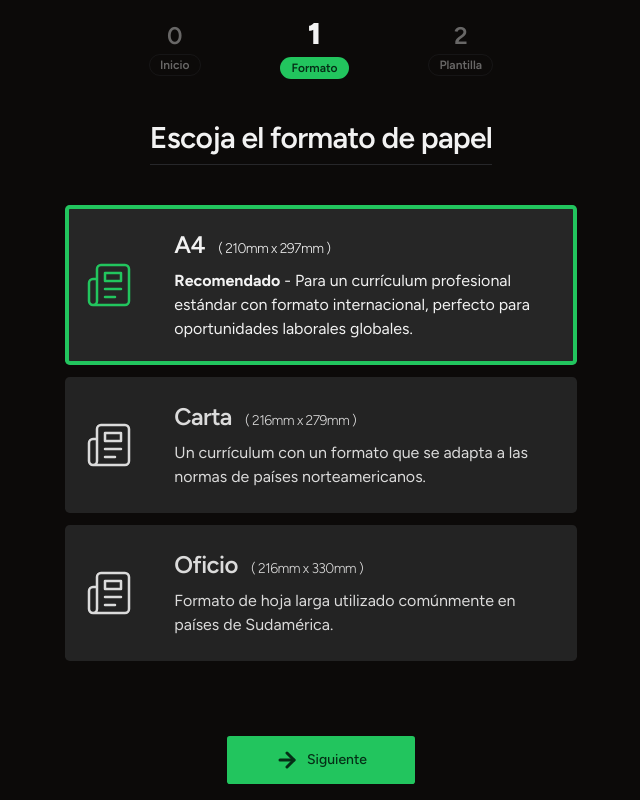
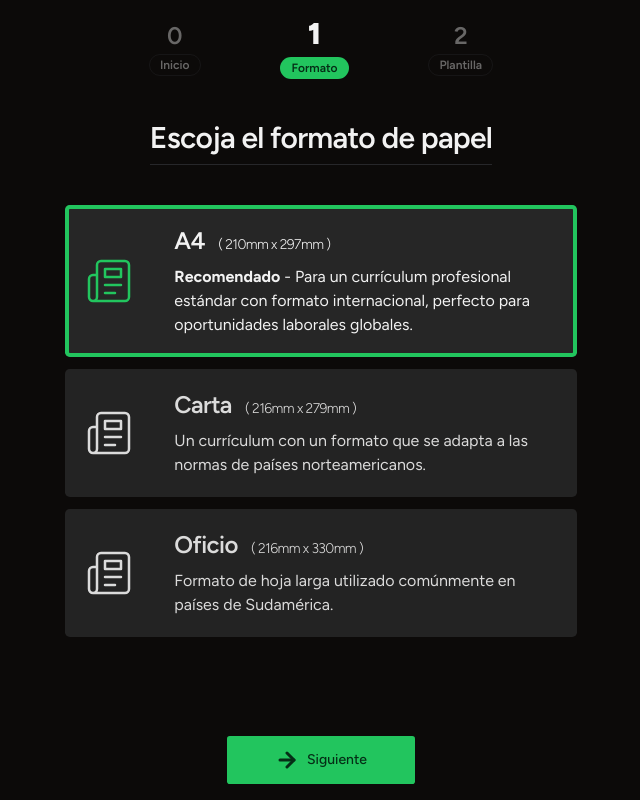
Before and after one commit to CristobalNPE/CVGenerator-v2, a React (Vite) app: page /size in a window 1280 px wide. Shown: the whole page, without its empty margins (319-959 px from the left). Built offline with nearby package versions, Linux system fonts and the light colour scheme.

Commit message:
fix padding

```diff
--- a/src/components/SelectionCards/SelectionCard.tsx
+++ b/src/components/SelectionCards/SelectionCard.tsx
@@ -25,7 +25,7 @@ function SelectionCard({
         isSelected
           ? "ring-4 ring-primary ring-inset"
           : "hover:bg-secondary opacity-90"
-      } grid grid-cols-6 max-w-lg px-3 sm:px-5 py-6 items-center rounded-lg gap-16 cursor-pointer  hover:opacity-100 transition-colors bg-muted select-none `}
+      } grid grid-cols-6 max-w-lg px-3 sm:px-5 py-5 items-center rounded-lg gap-16 cursor-pointer  hover:opacity-100 transition-colors bg-muted select-none `}
     >
       <span className={`${isSelected && "text-primary"}`}>
         {<cardInfo.icon size={48} strokeWidth={1.25} />}
```
